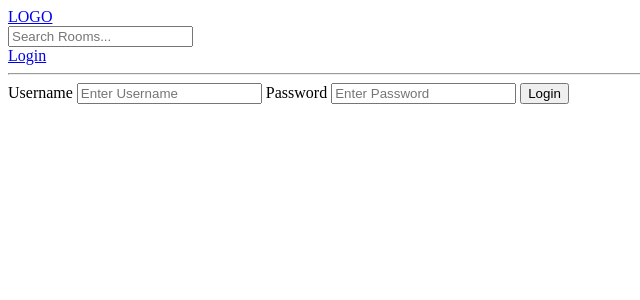
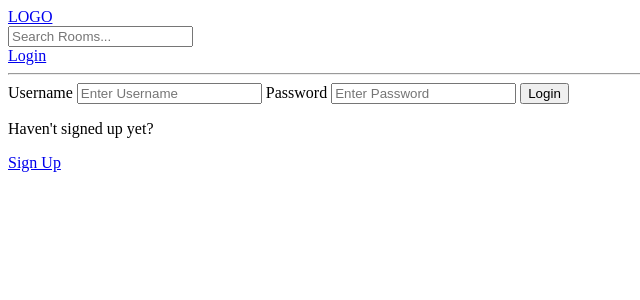
Before and after one commit to pal5/discord-clone, a Django app: page /login/ in a window 1280 px wide. Shown: the top 300 px of the page, without its empty margins (0-640 px from the left). Run offline with Django 4.2, Linux system fonts and the light colour scheme.

Commit message:
feat: initial sign up form, re-using the same template

```diff
--- a/base/templates/base/login-register.html
+++ b/base/templates/base/login-register.html
@@ -2,6 +2,7 @@
 
 {% block content %}
 
+{% if page == 'login' %}
 <div>
     <form action="" method="POST">
         {% csrf_token %}
@@ -11,6 +12,17 @@
         <input type="password" name="password" id="password" placeholder="Enter Password"/>
         <input type="submit" value="Login">
     </form>
+    <p>Haven't signed up yet?</p>
+    <a href={% url 'signup' %}>Sign Up</a>
 </div>
-
+{%else%}
+<div>
+    <form action="" method="POST">
+        {% csrf_token %}
+        <input type="submit" value="Sign Up">
+    </form>
+    <p>Already signed up yet?</p>
+    <a href={% url 'login' %}>Login</a>
+</div>
+{% endif %}
 {% endblock content %}
--- a/base/urls.py
+++ b/base/urls.py
@@ -4,6 +4,7 @@ from . import views
 urlpatterns = [
     path('', views.home, name="home"),
     path('login/', views.login_page, name="login"),
+    path('signup/', views.sign_up, name="signup"),
     path('logout/', views.logout_page, name="logout"),
     path('room/<str:id>', views.room, name="room"),
     path('create-room', views.create_room, name="create-room"),
--- a/base/views.py
+++ b/base/views.py
@@ -10,6 +10,7 @@ from .models import Room, Topic
 from .forms import RoomForm
 
 def login_page(request):
+    page = 'login'
     if request.user.is_authenticated:
         return redirect('home')
     if request.method == "POST":
@@ -27,7 +28,12 @@ def login_page(request):
             return redirect('home')
         else:
             messages.error(request, 'Username or Password is incorrect')
-    context = {}
+    context = {'page':page}
+    return render(request, 'base/login-register.html', context)
+
+def sign_up(request):
+    page = 'signup'
+    context = {'page':page}
     return render(request, 'base/login-register.html', context)
 
 def logout_page(request):
```
